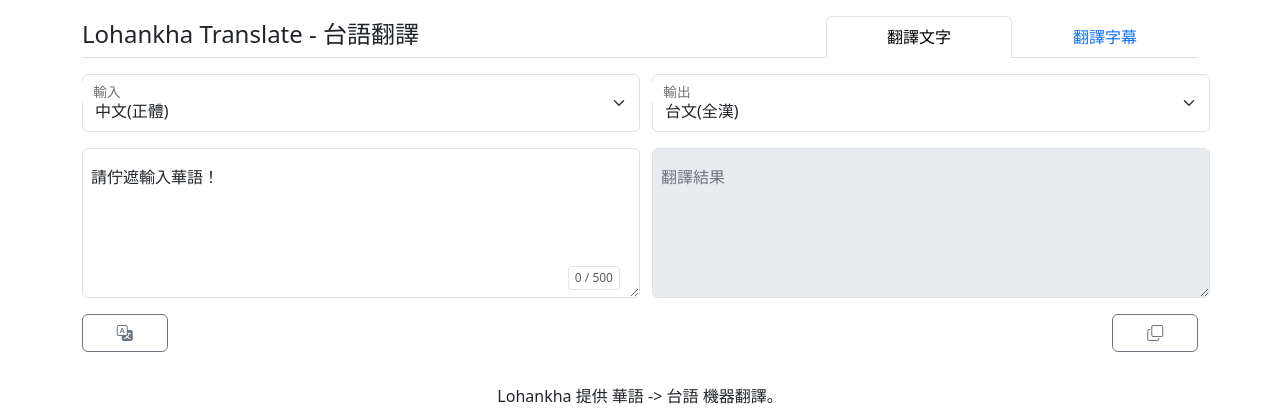
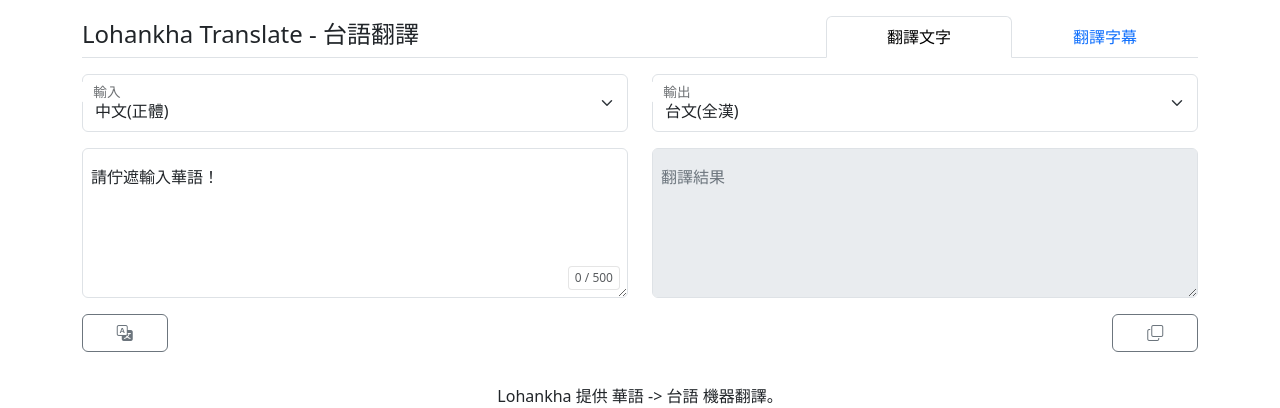
Before and after one commit to lohankha/translate.lohankha.tw, a Django app: page / in a window 1280 px wide. Shown: the top 408 px of the page. Run offline with Django 3.2, Linux system fonts and the light colour scheme.

Commit message:
style: clean up unused CSS classes and enhance tooltips for better UI/UX in translation form

```diff
--- a/templates/index.html
+++ b/templates/index.html
@@ -104,12 +104,12 @@
         <form class="mezzanine-form" method='POST'>
           {% csrf_token %}
           <div class="row">
-            <div class="form-floating col-md-6 mb-3 pe-0">
+            <div class="form-floating col-md-6 mb-3">
               {{ input_lang_form.input_lang }}
               <label class="ps-4" for="{{ input_lang_form.input_lang.id_for_label }}">
                 {{ input_lang_form.input_lang.label }}</label>
             </div>
-            <div class="form-floating col-md-6 mb-3 pe-0">
+            <div class="form-floating col-md-6 mb-3">
               {{ output_format_form.output_format }}
               <label class="ps-4" for="{{ output_format_form.output_format.id_for_label }}">
                 {{ output_format_form.output_format.label }}</label>
@@ -117,13 +117,13 @@
           </div>
 
           <div class="row">
-            <div class="form-floating col-md-6 mb-3 pe-0 position-relative">
+            <div class="form-floating col-md-6 mb-3 position-relative">
               {{ form.key }}
               <label for="floatingTextarea" class="ms-2">{{ form.key.label }}</label>
               <div class="char-count position-absolute text-muted small">0 / 500</div>
             </div>
 
-            <div class="form-floating col-md-6 mb-3 pe-0">
+            <div class="form-floating col-md-6 mb-3">
               <textarea disabled name="result" cols="40" rows="5" class="form-control" id="resultTextarea"
                 style="height: 150px;" placeholder=" ">{% for line in trans.lines %}{{ line }}{% if not forloop.last %}
 {% endif %}{% endfor %}</textarea>
@@ -133,12 +133,13 @@
           <div class="row g-2">
             <div class="col-6 col-md-1">
               <button type="button" class="btn btn-outline-secondary w-100" id="translateButton"
-                onclick="submitTranslation()">
+                      onclick="submitTranslation()">
                 <i class="bi bi-translate"></i>
               </button>
             </div>
             <div class="col-6 col-md-1 ms-auto">
-              <button type="button" class="btn btn-outline-secondary w-100" id="copyButton" onclick="copyResult()">
+              <button type="button" class="btn btn-outline-secondary w-100" id="copyButton"
+                      onclick="copyResult()">
                 <i class="bi bi-copy"></i>
               </button>
             </div>
@@ -207,7 +208,8 @@
 
     function showTooltip(element, message, type = 'success') {
       element.setAttribute('data-bs-toggle', 'tooltip');
-      element.setAttribute('data-bs-placement', 'top');
+      element.setAttribute('data-bs-placement', 'auto');
+      element.setAttribute('data-bs-html', true);
       element.setAttribute('data-bs-original-title', message);
 
       if (type === 'success') {
@@ -229,6 +231,7 @@
         element.removeAttribute('title');
         element.removeAttribute('data-bs-toggle');
         element.removeAttribute('data-bs-placement');
+        element.removeAttribute('data-bs-html');
       }, 3000);
     }
 
@@ -384,7 +387,7 @@
           console.error('Translation error:', error);
 
           // Show error tooltip
-          showTooltip(translateButton, 'Translation failed. Please try again.', 'error');
+          showTooltip(translateButton, 'Translation failed.<br>Please try again.', 'error');
 
           // Optional: Show fallback result for debugging
           resultTextarea.value = `Error: ${error.message}`;
```
Also changed, not shown: 1 other file.
